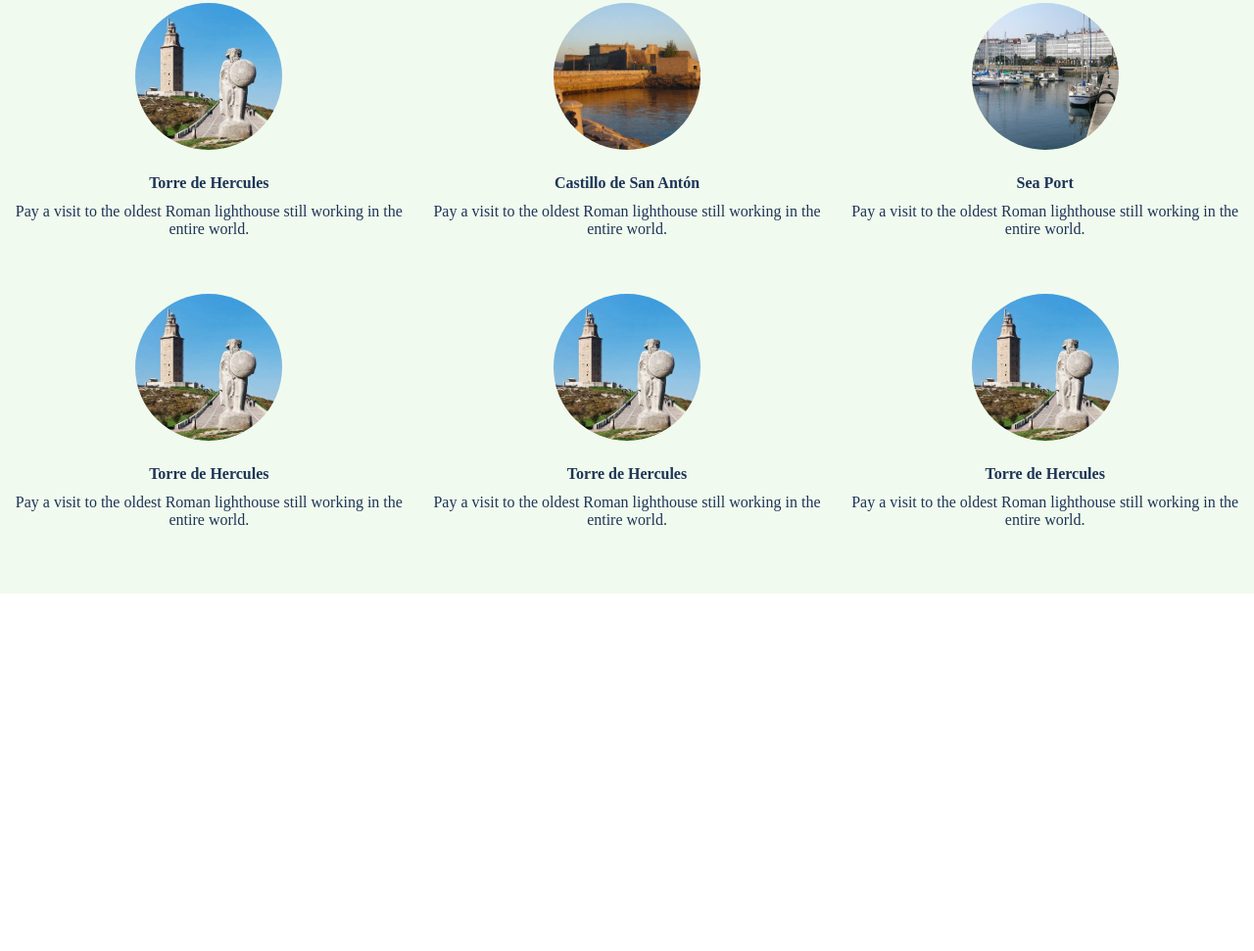
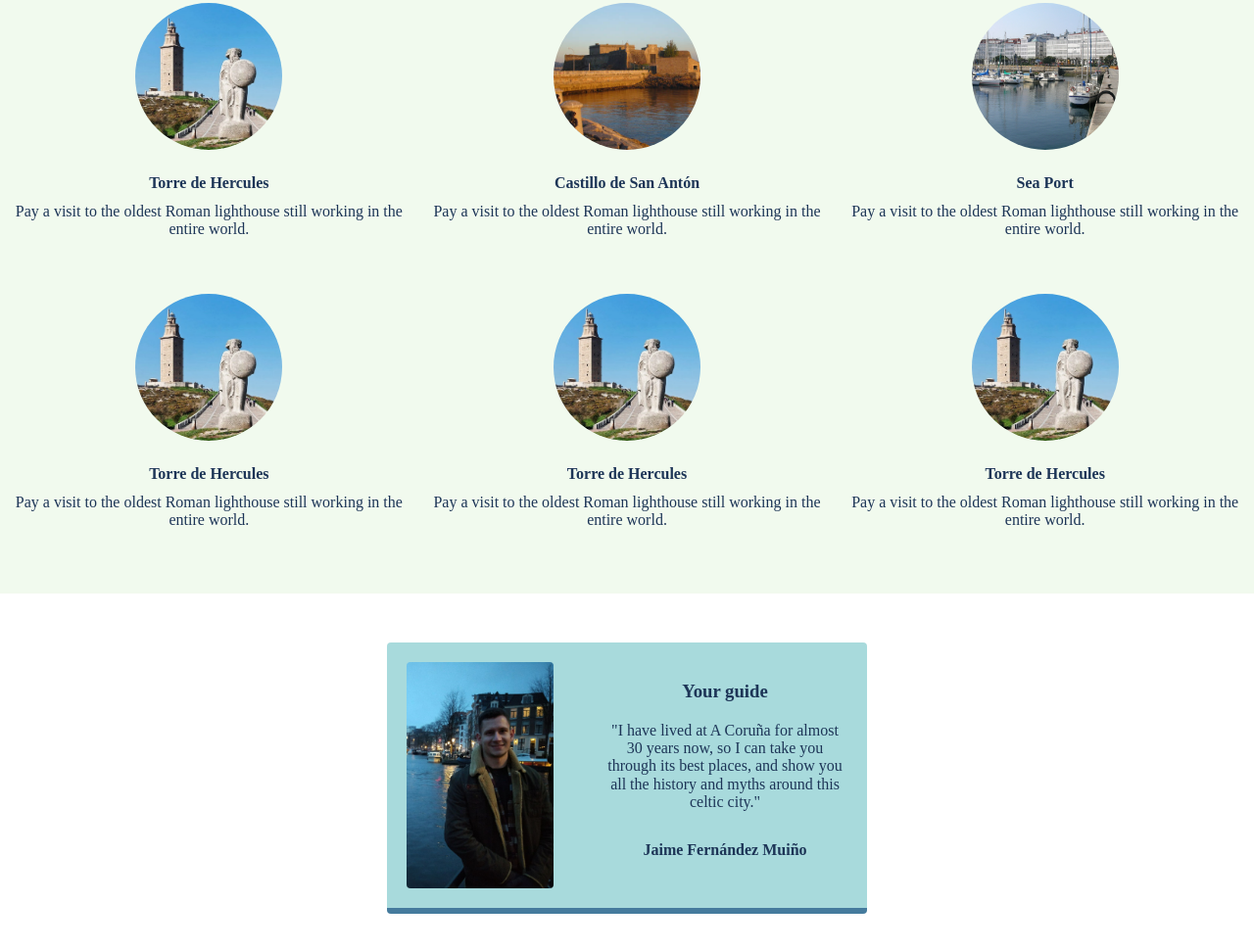
Before and after one commit to fmjaime/Hometown-Homepage, a website built with Vite: page index.html in a window 1280 px wide. Shown: the part 373-1344 px from the top of the page at 98% size. Before the commit the page ends 979 px from the top, so only its background shows below. Built offline with nearby package versions, Linux system fonts and the light colour scheme.

Commit message:
Layout updated, guide section added

```diff
--- a/index.html
+++ b/index.html
@@ -14,8 +14,8 @@
             <h3 id="activities-title">
                 <span id="underline">Top activities to do at A Coruña:</span>
             </h3>
-            <div id="content">
-                <div class="try">
+            <div id="content" >
+                <div>
                     <img class="activities-pic" src="images/Torre-de-hercules.jpg">
                     <h4 class="activities-title">Torre de Hercules</h4>
                     <p class="activities-description">Pay a visit to the oldest Roman lighthouse still working in the entire world.</p>
@@ -32,7 +32,7 @@
                 </div>
             </div>
             <div id="content">
-                <div class="try">
+                <div>
                     <img class="activities-pic" src="images/Torre-de-hercules.jpg">
                     <h4 class="activities-title">Torre de Hercules</h4>
                     <p class="activities-description">Pay a visit to the oldest Roman lighthouse still working in the entire world.</p>
@@ -49,5 +49,13 @@
                 </div>
             </div>
         </div>
+        <div id="guide">
+            <img id="guide-pic" src="images\Jaime.jpg">
+            <div>
+                <h3>Your guide</h3>
+                <p id="guide-text">"I have lived at A Coruña for almost 30 years now, so I can take you through its best places, and show you all the history and myths around this celtic city."</p>
+                <h4>Jaime Fernández Muiño</h4>
+            </div>
+        </div>
     </body>
 </html>
--- a/styles.css
+++ b/styles.css
@@ -5,7 +5,6 @@ LIGHT: #F1FAEE
 AQUA: #A8DADC
 LIGHT BLUE: #457B9D
 DARK BLUE: #1D3557
-
 */
 
 
@@ -72,3 +71,27 @@ body {
 .activities-description {
     margin-top: 10px;
 }
+
+#guide {
+    width: 450px;
+    color: #1D3557;
+    background: #A8DADC;
+    text-align: center;;
+    margin: 50px auto;
+    padding: 20px;
+    border-bottom: 6px solid #457B9D;
+    border-radius: 4px;
+    display: flex;
+    justify-content: space-around;
+
+}
+
+#guide-pic {
+    width: 150px;
+    border-radius: 4px;
+    margin-right: 50px;
+}
+
+#guide-text {
+    margin: 20px 0 30px 0;
+}
```
Also changed, not shown: images/Jaime.jpg (added).
